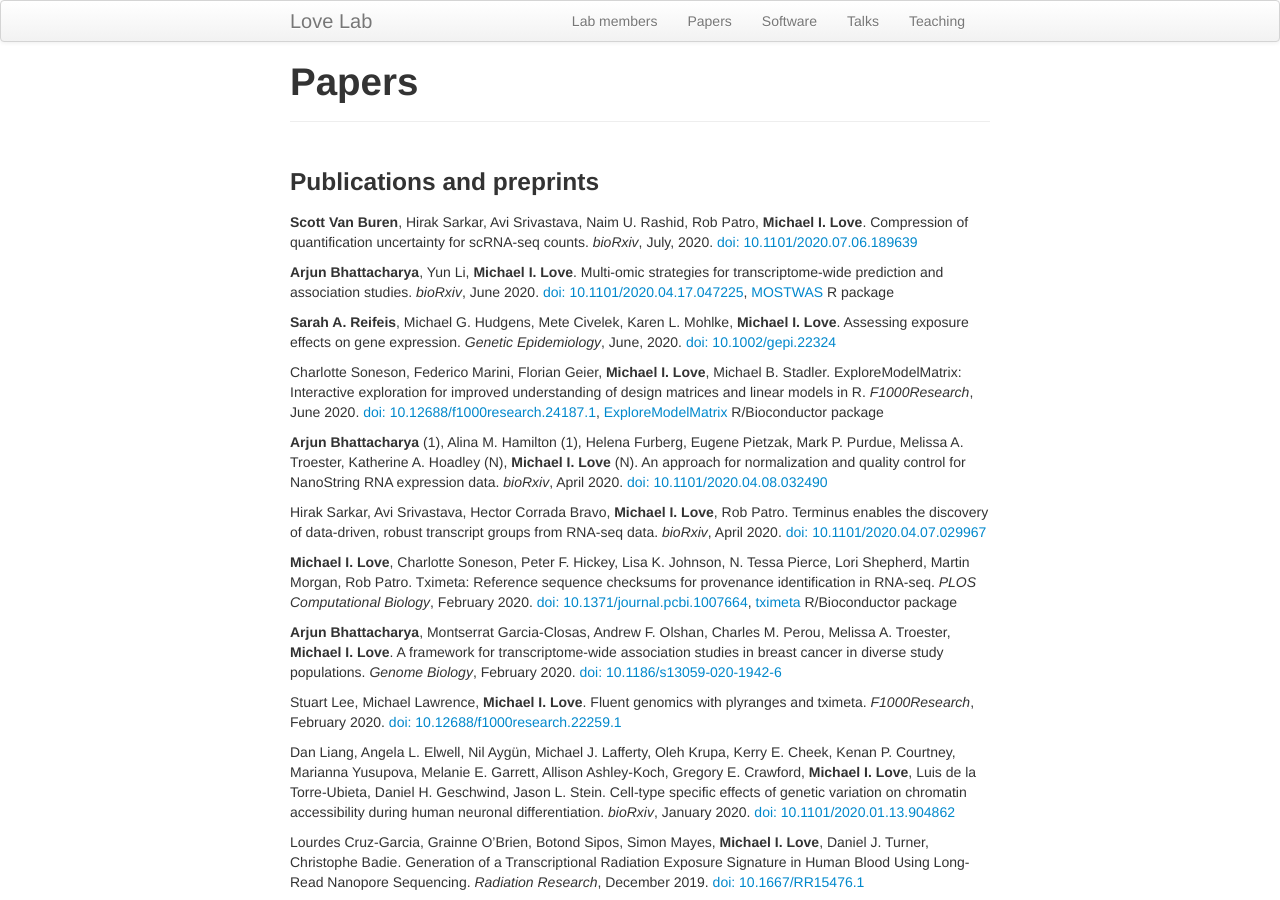
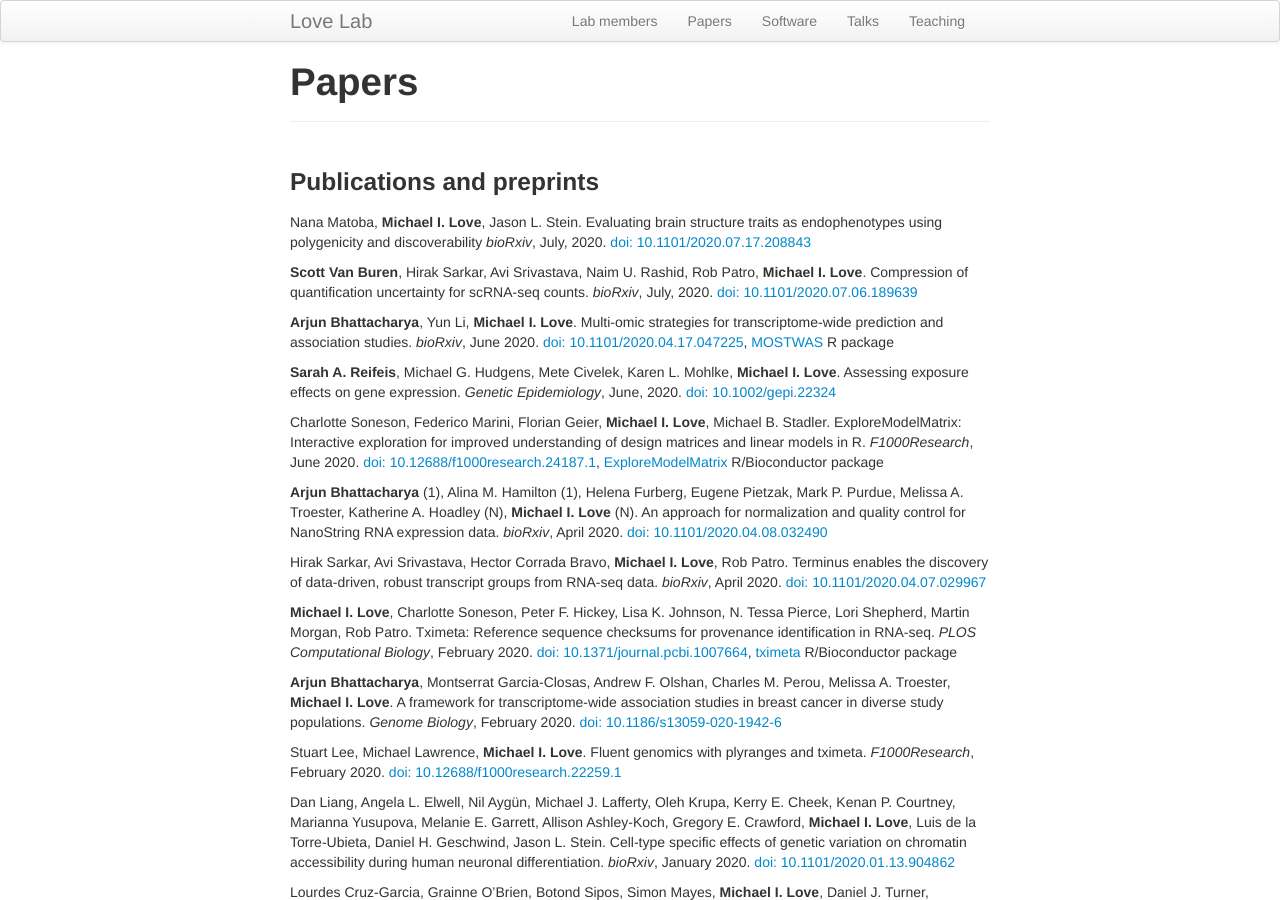
Before and after one commit to mikelove/mikelove.github.io, a Jekyll site: the page built from pages/papers.md, in a window 1280 px wide and 900 px high. Built offline with Jekyll 4.4.1, drawn with Linux system fonts in a browser that asks for light colours.

Commit message:
add new paper

```diff
--- a/pages/papers.md
+++ b/pages/papers.md
@@ -4,6 +4,11 @@ title: "Papers"
 ---
 
 ### Publications and preprints
+
+Nana Matoba, **Michael I. Love**, Jason L. Stein.
+Evaluating brain structure traits as endophenotypes using polygenicity and discoverability
+*bioRxiv*, July, 2020.
+[doi: 10.1101/2020.07.17.208843](https://doi.org/10.1101/2020.07.17.208843)
 
 **Scott Van Buren**, Hirak Sarkar, Avi Srivastava, Naim U. Rashid, Rob
 Patro, **Michael I. Love**.
```
